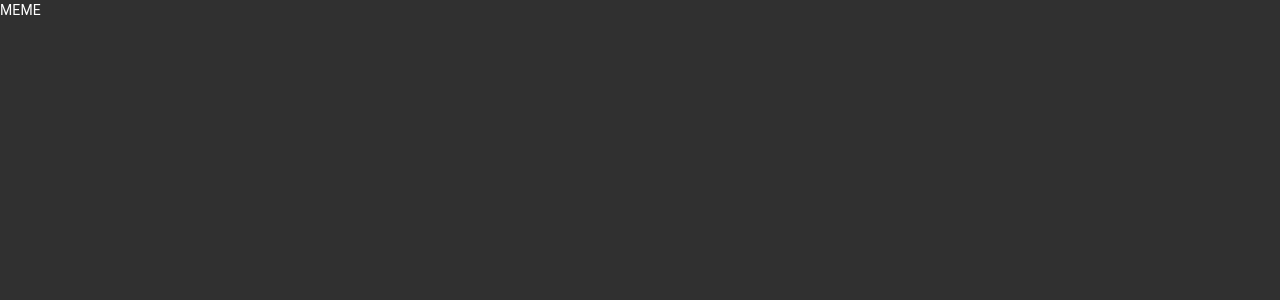
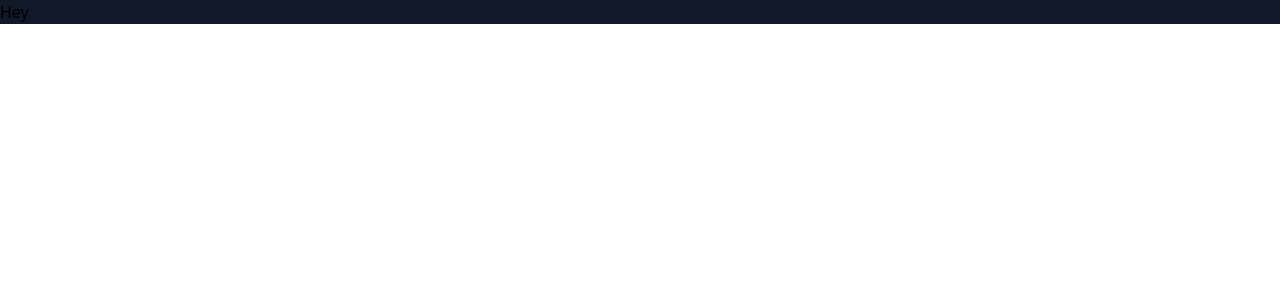
Before and after one commit to PPK44/Squickz, a React (Create React App) app in the folder baller-squad/: page / in a window 1280 px wide. Shown: the top 300 px of the page. Built offline with nearby package versions, Linux system fonts and the light colour scheme.

Commit message:
added tailwind css and did its config

```diff
--- /dev/null
+++ b/baller-squad/craco.config.js
@@ -0,0 +1,11 @@
+// craco.config.js
+module.exports = {
+  style: {
+    postcss: {
+      plugins: [
+        require('tailwindcss'),
+        require('autoprefixer'),
+      ],
+    },
+  },
+}
--- a/baller-squad/src/App.js
+++ /dev/null
@@ -1,18 +0,0 @@
-import React from "react";
-import { BrowserRouter as Router, Route, Link } from "react-router-dom";
-import { ThemeProvider } from "@material-ui/core/styles";
-import CssBaseline from "@material-ui/core/CssBaseline";
-import theme from "./theme";
-
-function AppRouter() {
-  return (
-    <ThemeProvider theme={theme}>
-      <CssBaseline />
-      <Router>
-        <div> MEME</div>
-      </Router>
-    </ThemeProvider>
-  );
-}
-
-export default AppRouter;
--- /dev/null
+++ b/baller-squad/src/app/Routes.js
@@ -0,0 +1,11 @@
+import React from "react";
+import { Route, Switch } from "react-router-dom";
+import { Home } from "./pages/Home";
+
+export const Routes = () => {
+  return (
+    <Switch>
+      <Route exact path="/" component={Home} />
+    </Switch>
+  );
+};
--- /dev/null
+++ b/baller-squad/src/app/pages/Home.js
@@ -0,0 +1,6 @@
+// Home page for app
+import React from "react";
+
+export const Home = () => {
+  return <div className={'bg-gray-900'}>Hey</div>;
+};
--- /dev/null
+++ b/baller-squad/src/index.css
@@ -0,0 +1,4 @@
+/* Import Tailwind css */
+@tailwind base;
+@tailwind components;
+@tailwind utilities;
--- a/baller-squad/src/index.js
+++ b/baller-squad/src/index.js
@@ -1,6 +1,7 @@
 import React from 'react';
 import ReactDOM from 'react-dom';
-import App from './App';
+import './index.css';
+import { App } from './app/App';
 
 ReactDOM.render(
   <React.StrictMode>
--- /dev/null
+++ b/baller-squad/tailwind.config.js
@@ -0,0 +1,11 @@
+module.exports = {
+  purge: ['./src/**/*.{js,jsx,ts,tsx}', './public/index.html'], // removes unused styles in prod
+  darkMode: 'media', // or 'media' or 'class'
+  theme: {
+    extend: {},
+  },
+  variants: {
+    extend: {},
+  },
+  plugins: [],
+}
```
Also changed, not shown: baller-squad/package.json (+10 -3 lines), baller-squad/src/app/App.js (added, +11 -0 lines), 1 other file (tests, documents, lock files or other folders).
